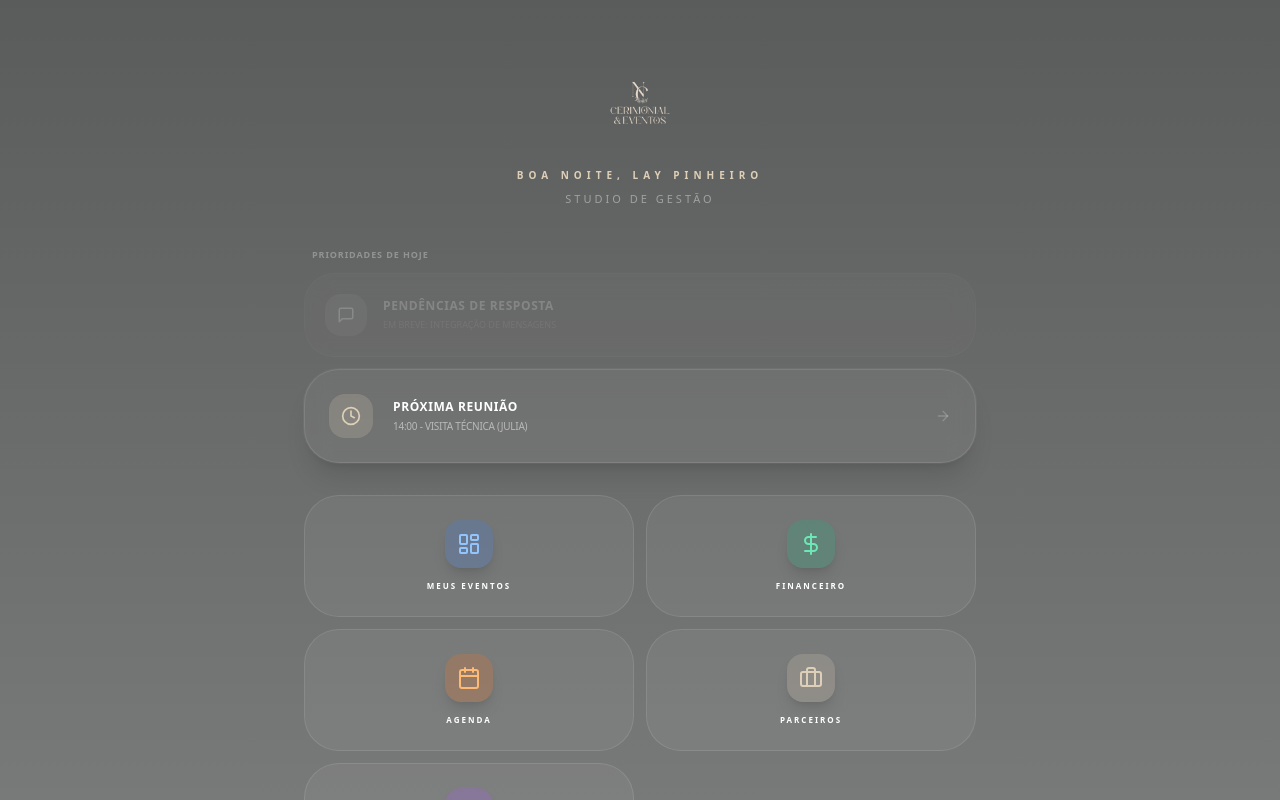
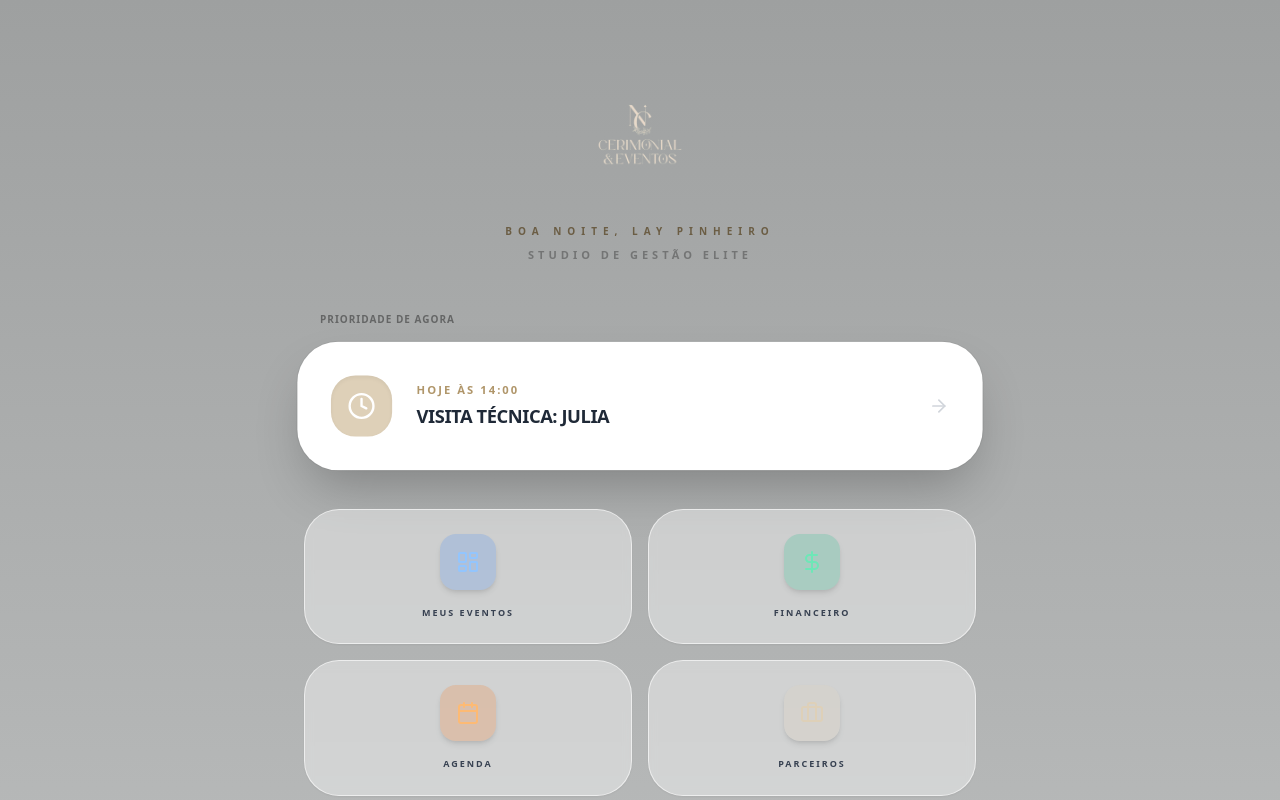
Before and after one commit to layssa20pinheiro-oss/app-checklist-v2, a Next.js app: page / in a window 1280 px wide. Shown: the top 800 px of the page. Built offline with nearby package versions, Linux system fonts and the light colour scheme.

Commit message:
Update index.js

```diff
--- a/pages/index.js
+++ b/pages/index.js
@@ -2,7 +2,7 @@ import { useRouter } from 'next/router';
 import { useState, useEffect } from 'react';
 import {
   LayoutDashboard, Briefcase, Calendar,
-  Settings2, DollarSign, Bell, ArrowRight, Clock, MessageSquare
+  Settings2, DollarSign, ArrowRight, Clock
 } from 'lucide-react';
 import Head from 'next/head';
 
@@ -27,65 +27,50 @@ export default function HomeAdmin() {
   ];
 
   return (
-    // Sugestão de fundo: um gradiente sutil para mais elegância
-    <div className="min-h-screen bg-gradient-to-b from-[#5a5b5b] to-[#7e7f7f] font-sans pb-10 px-6">
+    <div className="min-h-screen bg-gradient-to-b from-[#9ea0a0] to-[#bcbebe] font-sans pb-10 px-6 text-slate-800">
       <Head><title>Studio de Gestão | NC</title></Head>
 
-      {/* HEADER: LOGO AUMENTADA E SAUDAÇÃO */}
-      <div className="pt-16 pb-10 text-center max-w-2xl mx-auto">
+      <div className="pt-20 pb-12 text-center max-w-2xl mx-auto">
         <img
           src="/logo_nc_transparente.png"
           alt="NC Cerimonial"
-          className="h-20 mx-auto mb-6 object-contain" // Logo aumentada
+          className="h-28 mx-auto mb-8 object-contain" // Logo bem evidente
         />
-        <p className="text-[#ded0b8] text-[10px] uppercase font-bold tracking-[5px] mb-2">
+        <p className="text-[#6b5d44] text-[10px] uppercase font-bold tracking-[6px] mb-2">
           {saudacao}, {usuarioNome}
         </p>
-        <h1 className="text-white/40 text-[11px] font-light uppercase tracking-[3px]">Studio de Gestão</h1>
+        <h1 className="text-black/30 text-[11px] font-bold uppercase tracking-[4px]">Studio de Gestão Elite</h1>
       </div>
 
-      <div className="max-w-2xl mx-auto space-y-8">
+      <div className="max-w-2xl mx-auto space-y-10">
 
-        {/* SEÇÃO: PRIORIDADES (COMPROMISSOS) */}
-        <div className="space-y-3">
-          <h2 className="text-[9px] font-bold uppercase tracking-widest text-white/30 px-2">Prioridades de Hoje</h2>
-
-          {/* Pendências WhatsApp (DESABILITADO) */}
-          <div className="bg-white/5 backdrop-blur-md border border-white/5 rounded-[30px] p-5 flex items-center gap-4 opacity-40 grayscale cursor-not-allowed">
-            <div className="p-3 bg-white/10 text-white/50 rounded-2xl">
-              <MessageSquare size={18} />
+        {/* PRÓXIMO COMPROMISSO EM DESTAQUE */}
+        <div className="space-y-4">
+          <h2 className="text-[10px] font-bold uppercase tracking-widest text-black/40 px-4">Prioridade de Agora</h2>
+          <div className="bg-white p-8 rounded-[40px] flex items-center gap-6 shadow-2xl border border-white/50 ring-1 ring-black/5 scale-[1.02] transition-transform">
+            <div className="p-4 bg-[#ded0b8] text-white rounded-3xl shadow-inner">
+              <Clock size={28} />
             </div>
             <div className="flex-1">
-              <h3 className="text-white/50 text-xs font-bold uppercase tracking-wider">Pendências de Resposta</h3>
-              <p className="text-[9px] text-white/20 mt-1 uppercase">Em breve: Integração de mensagens</p>
+              <p className="text-[11px] text-[#b0966a] font-bold uppercase tracking-[2px]">Hoje às 14:00</p>
+              <h3 className="text-gray-800 text-lg font-bold uppercase tracking-tight mt-1">Visita Técnica: Julia</h3>
             </div>
-          </div>
-
-          {/* Próximo Compromisso (MANTIDO LARGO) */}
-          <div className="bg-white/5 backdrop-blur-md border border-white/10 rounded-[35px] p-6 flex items-center gap-5 shadow-xl ring-1 ring-white/5">
-            <div className="p-3 bg-[#ded0b8]/20 text-[#ded0b8] rounded-2xl">
-              <Clock size={20} />
-            </div>
-            <div className="flex-1">
-              <h3 className="text-white text-xs font-bold uppercase tracking-wider">Próxima Reunião</h3>
-              <p className="text-[10px] text-white/50 mt-1 uppercase tracking-tight">14:00 - Visita Técnica (Julia)</p>
-            </div>
-            <ArrowRight size={16} className="text-white/20" />
+            <ArrowRight size={20} className="text-gray-300" />
           </div>
         </div>
 
-        {/* MENU PRINCIPAL: BOTÕES LADO A LADO */}
-        <div className="grid grid-cols-2 gap-3 pb-10">
+        {/* MÓDULOS EM GRADE */}
+        <div className="grid grid-cols-2 gap-4 pb-10">
           {modulos.map(item => (
             <button
               key={item.id}
               onClick={() => router.push(item.rota)}
-              className="group bg-white/5 border border-white/10 p-6 rounded-[35px] flex flex-col items-center justify-center gap-3 hover:bg-white/10 transition-all active:scale-[0.95]"
+              className="group bg-white/40 backdrop-blur-sm border border-white/60 p-6 rounded-[35px] flex flex-col items-center justify-center gap-4 hover:bg-white/80 transition-all active:scale-[0.95] shadow-sm"
             >
-              <div className={`w-12 h-12 rounded-2xl flex items-center justify-center shadow-lg transition-transform group-hover:scale-110 ${item.cor}`}>
+              <div className={`w-14 h-14 rounded-2xl flex items-center justify-center shadow-md transition-transform group-hover:rotate-3 ${item.cor}`}>
                 {item.icon}
               </div>
-              <h3 className="text-white font-bold text-[8px] uppercase tracking-[2px] text-center">
+              <h3 className="text-gray-700 font-bold text-[9px] uppercase tracking-[2px] text-center">
                 {item.titulo}
               </h3>
             </button>
```
